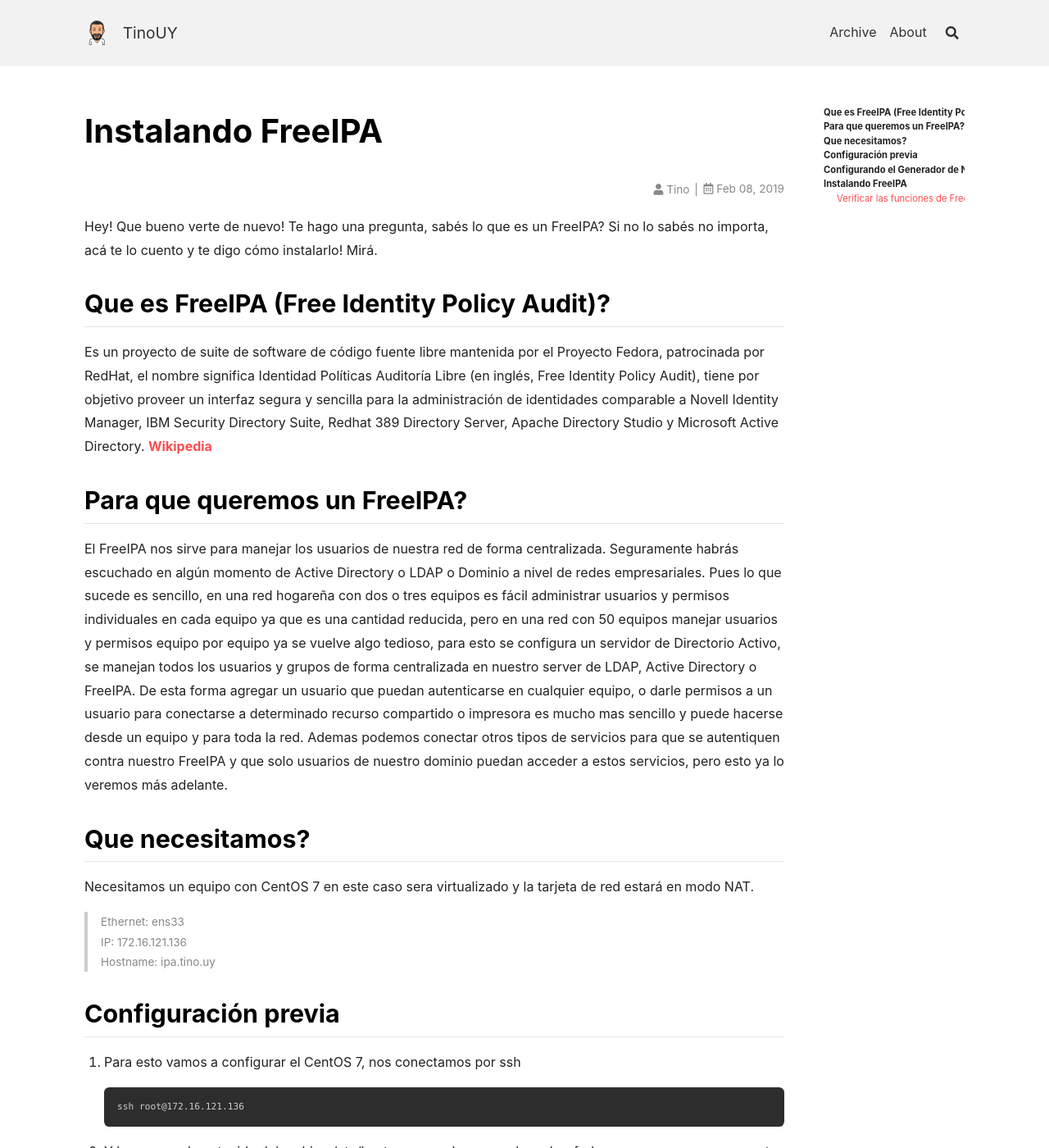
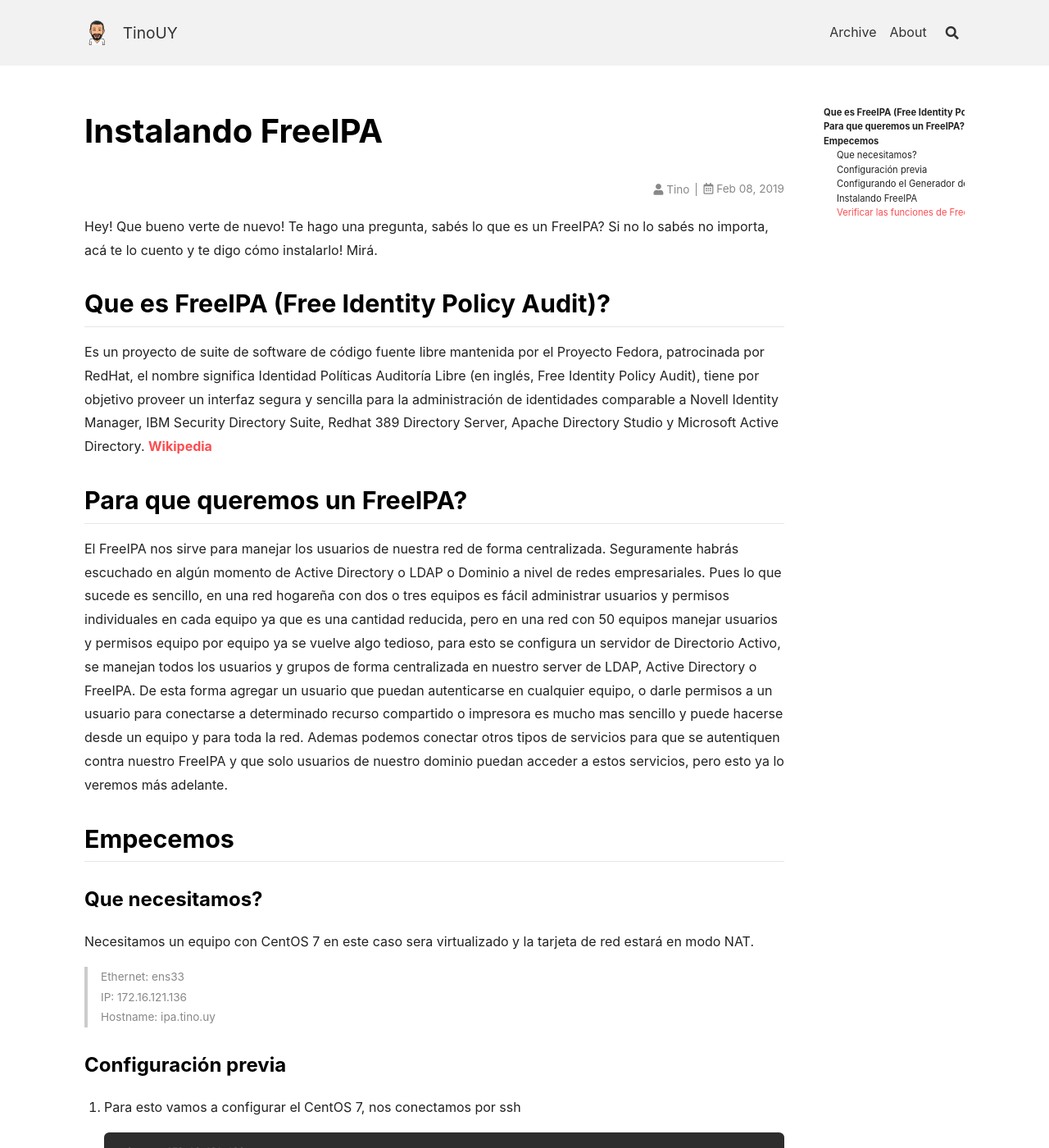
Before and after one commit to duffycop/blog, a Jekyll site: the page built from _posts/2019-02-08-Instalando-Free-IPA.md, in a window 1280 px wide and 1400 px high. Shown: the whole window at 82% size. Built offline with Jekyll 4.4.1, drawn with Linux system fonts in a browser that asks for light colours; nearby versions of some CDN libraries; comment, search, counter and statistics services are not loaded.

Commit message:
Update 2019-02-08-Instalando-Free-IPA.md

```diff
--- a/_posts/2019-02-08-Instalando-Free-IPA.md
+++ b/_posts/2019-02-08-Instalando-Free-IPA.md
@@ -20,7 +20,8 @@
 Pues lo que sucede es sencillo, en una red hogareña con dos o tres equipos es fácil administrar usuarios y permisos individuales en cada equipo ya que es una cantidad reducida, pero en una red con 50 equipos manejar usuarios y permisos equipo por equipo ya se vuelve algo tedioso, para esto se configura un servidor de Directorio Activo, se manejan todos los usuarios y grupos de forma centralizada en nuestro server de LDAP, Active Directory o FreeIPA. De esta forma agregar un usuario que puedan autenticarse en cualquier equipo, o darle permisos a un usuario para conectarse a determinado recurso compartido o impresora es mucho mas sencillo y puede hacerse desde un equipo y para toda la red.
 Ademas podemos conectar otros tipos de servicios para que se autentiquen contra nuestro FreeIPA y que solo usuarios de nuestro dominio puedan acceder a estos servicios, pero esto ya lo veremos más adelante.
 
-## Que necesitamos?
+## Empecemos
+### Que necesitamos?
 
 Necesitamos un equipo con CentOS 7 en este caso sera virtualizado y la tarjeta de red estará en modo NAT.
 
@@ -28,7 +29,7 @@
 >IP: 172.16.121.136
 >Hostname: ipa.tino.uy
 
-## Configuración previa
+### Configuración previa
 1. Para esto vamos a configurar el CentOS 7, nos conectamos por ssh
 ~~~ bash
 ssh root@172.16.121.136
@@ -48,7 +49,7 @@
 ~~~
 5. Luego reiniciamos el centos con _reboot_ y volvemos a conectarnos por ssh (ver paso 1)
 
-## Configurando el Generador de Números Aleatorios
+### Configurando el Generador de Números Aleatorios
 
 Configurar un FreeIPA requiere de un montón de datos aleatorios para las operaciones criptográficas que corre. Por defecto una maquina virtual se queda sin datos aleatorios o entropía muy rápidamente. Para solucionar esto usaremos ***rngd***, un software generador de números aleatorios.
 
@@ -61,7 +62,7 @@
 ~~~
 La salida debe incluir active (running) en verde.
 
-## Instalando FreeIPA
+### Instalando FreeIPA
 
 1. Ahora si, instalamos el paquete ipa-server.
 ~~~ bash
```
